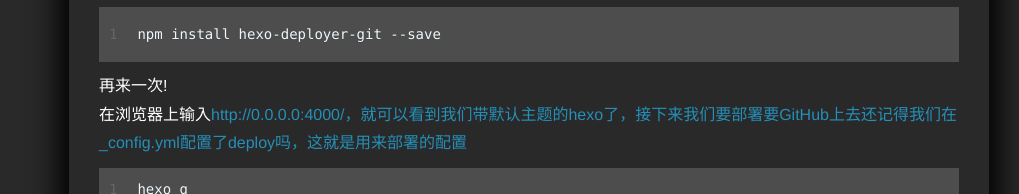
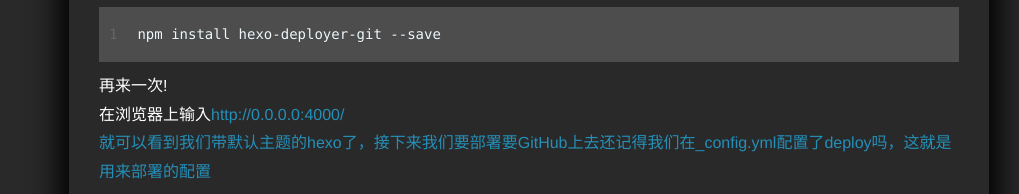
Before and after one commit to mjjde/mjjde.github.io, a plain HTML site: page 2015/09/12/github-hexo构建自己的博客/index.html in a window 1280 px wide. Shown: the part 2008-2202 px from the top of the page, without its empty margins (261-1280 px from the left). Drawn offline with nearby package versions, Linux system fonts and the light colour scheme; some packages are replaced by stand-ins of ours; a script that the page names is missing.

Commit message:
Site updated: 2017-06-07 14:43:59

```diff
--- a/2015/09/12/github-hexo构建自己的博客/index.html
+++ b/2015/09/12/github-hexo构建自己的博客/index.html
@@ -16,7 +16,7 @@
 <meta property="og:url" content="http://yoursite.com/2015/09/12/github-hexo构建自己的博客/index.html">
 <meta property="og:site_name" content="Hexo">
 <meta property="og:description" content="宽敞漂亮的房子是每个人的追求，而对于我们的程序员来说，还需要一个自己的个人空间，那里记录了自己的汗水，记录着折磨过几天的天坑，是我们吃一堑长一智的见证，所有我们要追求一个高大上的地方，来存放自己的一片天地。  接下来我们就来建造一个属于自己的房子：github+hexo 那么我们建造的房子到底如何呢,我们先睹为快吧~ 首先我们要搭建这样的个人博客需要2个材料要准备 Github对于一个码农来说，">
-<meta property="og:updated_time" content="2017-06-07T06:40:28.000Z">
+<meta property="og:updated_time" content="2017-06-07T06:43:20.000Z">
 <meta name="twitter:card" content="summary">
 <meta name="twitter:title" content="github+hexo构建自己的博客">
 <meta name="twitter:description" content="宽敞漂亮的房子是每个人的追求，而对于我们的程序员来说，还需要一个自己的个人空间，那里记录了自己的汗水，记录着折磨过几天的天坑，是我们吃一堑长一智的见证，所有我们要追求一个高大上的地方，来存放自己的一片天地。  接下来我们就来建造一个属于自己的房子：github+hexo 那么我们建造的房子到底如何呢,我们先睹为快吧~ 首先我们要搭建这样的个人博客需要2个材料要准备 Github对于一个码农来说，">
@@ -240,7 +240,7 @@
 <figure class="highlight plain"><table><tr><td class="gutter"><pre><div class="line">1</div><div class="line">2</div></pre></td><td class="code"><pre><div class="line">hexo g</div><div class="line">hexo s</div></pre></td></tr></table></figure>
 <p>这里可能有会有错误提示Error: Deployer not found : git<br>可以在项目目录下执行</p>
 <figure class="highlight plain"><table><tr><td class="gutter"><pre><div class="line">1</div></pre></td><td class="code"><pre><div class="line">npm install hexo-deployer-git --save</div></pre></td></tr></table></figure>
-<p>再来一次!<br>在浏览器上输入<a href="http://0.0.0.0:4000/，就可以看到我们带默认主题的hexo了，接下来我们要部署要GitHub上去还记得我们在_config.yml配置了deploy吗，这就是用来部署的配置" target="_blank" rel="external">http://0.0.0.0:4000/，就可以看到我们带默认主题的hexo了，接下来我们要部署要GitHub上去还记得我们在_config.yml配置了deploy吗，这就是用来部署的配置</a></p>
+<p>再来一次!<br>在浏览器上输入<a href="http://0.0.0.0:4000/，就可以看到我们带默认主题的hexo了，接下来我们要部署要GitHub上去还记得我们在_config.yml配置了deploy吗，这就是用来部署的配置" target="_blank" rel="external">http://0.0.0.0:4000/<br>就可以看到我们带默认主题的hexo了，接下来我们要部署要GitHub上去还记得我们在_config.yml配置了deploy吗，这就是用来部署的配置</a></p>
 <figure class="highlight plain"><table><tr><td class="gutter"><pre><div class="line">1</div><div class="line">2</div></pre></td><td class="code"><pre><div class="line">hexo g</div><div class="line">hexo d</div></pre></td></tr></table></figure>
 <p>我们现在在输入</p>
 <p><a href="http://username.github.io，" target="_blank" rel="external">http://username.github.io，</a></p>
```
Also changed, not shown: index.html (+1 -1 lines).
